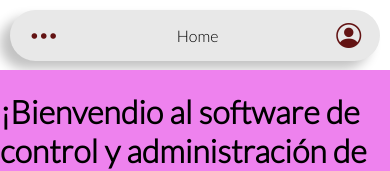
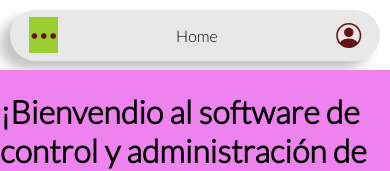
Before and after one commit to Ismael1699/itecsa-app, a React (Create React App) app: page / in a window 390 px wide. Shown: the top 171 px of the page. Built offline with nearby package versions, Linux system fonts and the light colour scheme.

Commit message:
se implemento estilos basicos al menuMobile y se puede accesar al contenido desde este menu

```diff
--- a/package.json
+++ b/package.json
@@ -11,6 +11,7 @@
     "react": "^18.2.0",
     "react-dom": "^18.2.0",
     "react-scripts": "^5.0.1",
+    "styled-components": "^5.3.6",
     "web-vitals": "^2.1.4"
   },
   "scripts": {
--- a/src/App.js
+++ b/src/App.js
@@ -12,26 +12,29 @@ function App() {
 		setDisplayWidth(window.innerWidth);
 	};
 
-	const homePage = (e) => {
+	const homePage = () => {
 		setLoadPage('Home');
-		console.log('home page');
+		console.log(loadPage);
 	};
 
 	const dashBoardPage = () => {
 		setLoadPage('Dashboard');
-		console.log('DashBoard');
+		console.log(loadPage);
 	};
 
 	const avancePage = () => {
 		setLoadPage('Avance');
+		console.log(loadPage);
 	};
 
 	const estimacionesPage = () => {
 		setLoadPage('Estimaciones');
+		console.log(loadPage);
 	};
 
 	const dieselPage = () => {
 		setLoadPage('Diesel');
+		console.log(loadPage);
 	};
 
 	//Con este useEffect se obtine el ancho de la pantalla en todo el tiempo de ejecución del proyecto
--- a/src/components/MenuMobile.js
+++ b/src/components/MenuMobile.js
@@ -1,9 +1,33 @@
 import React from 'react';
 import '../styles/MenuMobile.css';
-const MenuMobile = ({ toggleMenuButton }) => {
+import MenuMobileDropDown from './MenuMobileDropDown';
+const MenuMobile = ({
+	homePage,
+	dashBoardPage,
+	avancePage,
+	estimacionesPage,
+	dieselPage,
+	menuButtonState,
+	toggleMenuButton,
+}) => {
 	return (
-		<div id='menumobile-container' onClick={toggleMenuButton}>
-			<i id='menu-icon' className='bi bi-three-dots'></i>
+		<div id='menumobile-container'>
+			{menuButtonState ? (
+				<MenuMobileDropDown
+					homePage={homePage}
+					dashBoardPage={dashBoardPage}
+					avancePage={avancePage}
+					estimacionesPage={estimacionesPage}
+					dieselPage={dieselPage}
+					toggleMenuButton={toggleMenuButton}
+				/>
+			) : (
+				<i
+					id='menu-icon'
+					className='bi bi-three-dots'
+					onClick={toggleMenuButton}
+				></i>
+			)}
 		</div>
 	);
 };
--- /dev/null
+++ b/src/components/MenuMobileDropDown.js
@@ -0,0 +1,90 @@
+import React from 'react';
+import '../styles/MenuMobileDropDown.css';
+import styled, { keyframes } from 'styled-components';
+
+const ContainerDropDown = styled.div`
+	position: relative;
+	top: 0px;
+	left: 0vw;
+	width: 50%;
+	height: 100%;
+	background-color: rgba(218, 218, 218, 0.315);
+	backdrop-filter: blur(100px);
+	display: flex;
+	flex-direction: column;
+	justify-content: space-between;
+`;
+
+const MenuMobileDropDown = ({
+	homePage,
+	dashBoardPage,
+	avancePage,
+	estimacionesPage,
+	dieselPage,
+	toggleMenuButton,
+}) => {
+	return (
+		<div id='container-allDisplay'>
+			<ContainerDropDown>
+				<button
+					className='item-mobile'
+					type='button'
+					onClick={() => {
+						homePage();
+						toggleMenuButton();
+					}}
+				>
+					<i className='bi bi-house-fill'></i>
+					<h1>Home</h1>
+				</button>
+				<button
+					className='item-mobile'
+					type='button'
+					onClick={() => {
+						dashBoardPage();
+						toggleMenuButton();
+					}}
+				>
+					<i className='bi bi-grid-1x2-fill'></i>
+					<h1>DashBoard</h1>
+				</button>
+				<button
+					className='item-mobile'
+					type='button'
+					onClick={() => {
+						avancePage();
+						toggleMenuButton();
+					}}
+				>
+					<i className='bi bi-symmetry-vertical'></i>
+					<h1>Avance Diario</h1>
+				</button>
+				<button
+					className='item-mobile'
+					type='button'
+					onClick={() => {
+						estimacionesPage();
+						toggleMenuButton();
+					}}
+				>
+					<i className='bi bi-book-fill'></i>
+					<h1>Estimaciones</h1>
+				</button>
+				<button
+					className='item-mobile'
+					type='button'
+					onClick={() => {
+						dieselPage();
+						toggleMenuButton();
+					}}
+				>
+					<i className='bi bi-fuel-pump-fill'></i>
+					<h1>Cargas diésel</h1>
+				</button>
+			</ContainerDropDown>
+			<div id='container-rest' onClick={toggleMenuButton}></div>
+		</div>
+	);
+};
+
+export default MenuMobileDropDown;
--- a/src/components/Nav.js
+++ b/src/components/Nav.js
@@ -21,7 +21,13 @@ const Nav = ({
 					dieselPage={dieselPage}
 				/>
 			) : (
-				<NavMobile />
+				<NavMobile
+					homePage={homePage}
+					dashBoardPage={dashBoardPage}
+					avancePage={avancePage}
+					estimacionesPage={estimacionesPage}
+					dieselPage={dieselPage}
+				/>
 			)}
 		</>
 	);
--- a/src/components/NavMobile.js
+++ b/src/components/NavMobile.js
@@ -3,17 +3,30 @@ import MenuMobile from './MenuMobile';
 import '../styles/NavMobile.css';
 import { Component, useState } from 'react';
 
-const NavMobile = () => {
+const NavMobile = ({
+	homePage,
+	dashBoardPage,
+	avancePage,
+	estimacionesPage,
+	dieselPage,
+}) => {
 	const [menuButtonState, setMenuButtonState] = useState(false);
 
 	const toggleMenuButton = () => {
 		setMenuButtonState(!menuButtonState);
-		console.log(menuButtonState);
 	};
 
 	return (
 		<div id='Navmobile'>
-			<MenuMobile toggleMenuButton={toggleMenuButton} />
+			<MenuMobile
+				homePage={homePage}
+				dashBoardPage={dashBoardPage}
+				avancePage={avancePage}
+				estimacionesPage={estimacionesPage}
+				dieselPage={dieselPage}
+				menuButtonState={menuButtonState}
+				toggleMenuButton={toggleMenuButton}
+			/>
 			<p>Home</p>
 			<i id='user-icon' className='bi bi-person-circle'></i>
 		</div>
--- a/src/styles/MenuMobile.css
+++ b/src/styles/MenuMobile.css
@@ -1,3 +1,8 @@
+#menumobile-container{
+    width: 1.8rem;
+    height: 100%;
+    background-color: yellowgreen;
+}
 
 #menu-icon{
     font-size: 30px;
--- /dev/null
+++ b/src/styles/MenuMobileDropDown.css
@@ -0,0 +1,46 @@
+#container-allDisplay{
+    position: absolute;
+    top:0;
+    left:0;
+    width: 100vw;
+    height: 100vh;
+    display:flex;
+
+}
+
+/* #container-DropDown{
+    width: 50%;
+    height: 100%;
+    background-color: rgba(218, 218, 218, 0.315);
+    backdrop-filter: blur(100px);
+    display: flex;
+    flex-direction: column;
+    justify-content: space-between;
+} */
+
+
+#container-rest{
+    width: 50%;
+    height: 100%;
+}
+
+.item-mobile{
+    display: flex;
+    justify-content:flex-start;
+    align-items: center;
+    background: none;
+    border: 0;
+    color: inherit;
+    font: inherit;
+    line-height: normal;
+    overflow: visible;
+}
+
+.item-mobile i {
+    margin: 0 1rem 0 1rem;
+}
+
+.item-mobile h1 {
+    font-size: 23px;
+    color: var(--text-color);
+}
```
Also changed, not shown: 1 other file (tests, documents, lock files or other folders).
